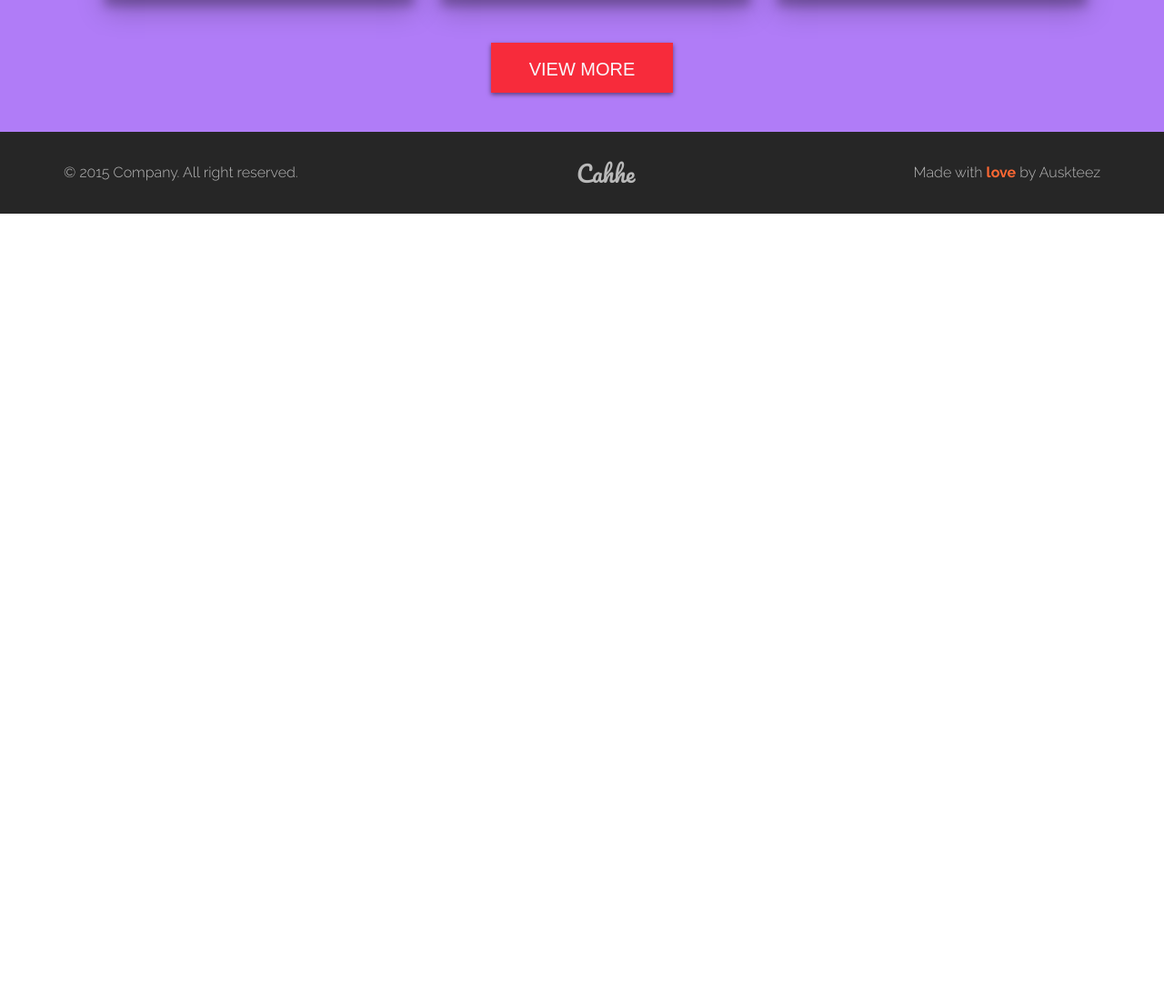
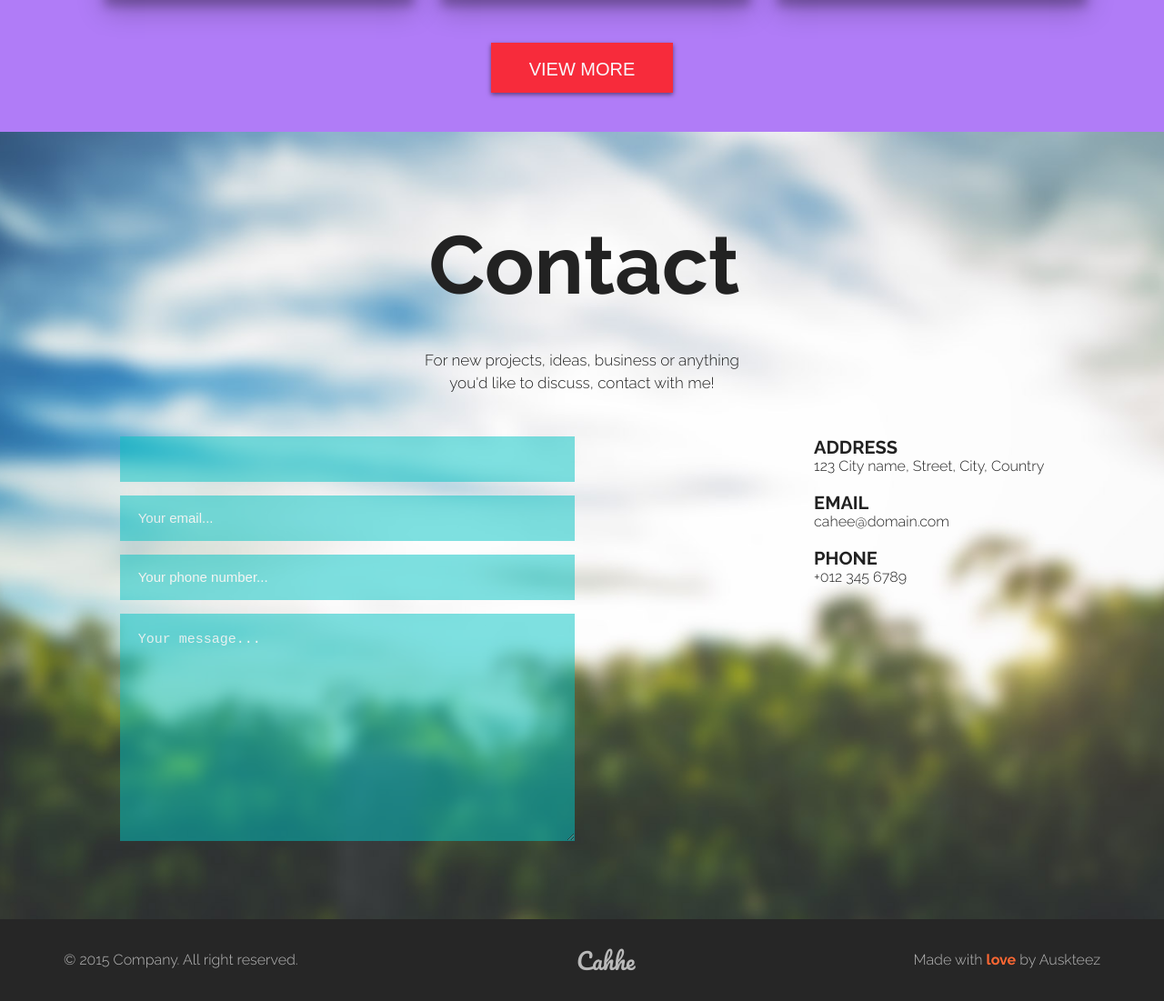
Before and after one commit to findme88/Landing_page, a plain HTML site: page index.html in a window 1280 px wide. Shown: the part 5142-6243 px from the top of the page at 91% size. Before the commit the page ends 5377 px from the top, so only its background shows below. Drawn offline with Linux system fonts and the light colour scheme.

Commit message:
v0.9.5 contact add

```diff
--- a/css/style.css
+++ b/css/style.css
@@ -358,6 +358,7 @@ a {
 
 .subscribe__form-button:hover {
   cursor: pointer;
+  background-color:#9fc729;
 }
 
 /* BLOG */
@@ -457,3 +458,92 @@ a {
   left: 50%;
   transform: translate(-50%, 0);
 }
+
+  /* CONTACT */
+
+  .contact {
+    width: 100%;
+    height: 866px;
+    background-image: url(../images/contact-bg.jpg);
+    background-repeat: no-repeat;
+    background-position: 50% 50%;
+    background-size: cover;
+    font-family: "Raleway", sans-serif;
+    margin: 0 auto;
+    position: relative;
+  }
+  .contact__header {
+    display: flex;
+    flex-direction: column;
+    justify-content: center;
+    align-items: center;
+  }
+
+  .contact__title {
+    width: 337px;
+    font-size: 90px;
+    font-weight: bold;
+    padding: 101px 0 48px 0;
+  }
+
+  .contact__text {
+    font-size: 17px;
+    font-weight: 300;
+    line-height: 1.47;
+    text-align: center;
+    padding-bottom: 46px;
+  }
+
+  .contact__block {
+    display: flex;
+    justify-content: space-around;
+  }
+
+  form {
+    display: flex;
+    flex-wrap: wrap;
+    flex-direction: column;
+  }
+
+  .contact__input,
+  .contact__textarea {
+    width: 500px;
+    height: 50px;
+    background-color: #00c4c4;
+    border: none;
+    margin-bottom: 15px;
+    padding-left: 20px;
+    font-size: 15px;
+    color: #ffffff;
+    opacity: 0.5;
+    font-weight: 300;
+  }
+
+  ::-webkit-input-placeholder {
+    color: #ffffff;
+  }
+
+  .contact__input:focus {
+    border-left: 5px solid #355b82;
+    opacity: 1;
+    outline: 1px solid blue;
+  }
+  .contact__textarea {
+    padding-top: 20px;
+    height: 250px;
+  }
+
+   .contact__info {
+    font-size: 20px;
+    font-weight: bold;
+    line-height: 1.25;
+  }
+
+  .contact__value {
+    font-style: 17px;
+    font-weight: 300;
+  }
+
+  .contact__infoblock {
+    padding-bottom: 20px;
+  }
--- a/index.html
+++ b/index.html
@@ -146,7 +146,7 @@
     <section class="subscribe">
       <div class="container">
           <div class="row subscribe__row">
-              <div class="col-8 subscribe__block">
+              <div class="col-10 subscribe__block">
                   <h1 class="subscribe__title">Subscribe To Us</h1>
                   <p class="subscribe__desc">Dolor sit amet, consectetur adipisicing elit, sed do eiusmod tempor
                       incididunt ut labore et dolore magna aliqua. Ut enim ad minim veniam.</p>
@@ -220,6 +220,41 @@
       </button>
     </div>
     </section>
+    <section class="contact" id="contact">
+      <header class="contact__header">
+        <h1 class="contact__title">Contact</h1>
+        <p class="contact__text">
+          For new projects, ideas, business or anything<br> you'd like to discuss,
+          contact with me!
+        </p>
+      </header>
+      <div class="contact__block">
+        <div class="contact__form">
+          <form action="#">
+            <input class="contact__input" type="text" />
+            <input class="contact__input" type="email" placeholder="Your email..." />
+            <input class="contact__input" type="tel" placeholder="Your phone number..." />
+            <textarea class="contact__textarea" name="" id="" cols="30" rows="10" placeholder="Your message..."></textarea>
+          </form>
+        </div>
+        <div>
+          <ul>
+            <li class="contact__infoblock">
+              <div class="contact__info">ADDRESS</div>
+              <div class="contact__value">123 City name, Street, City, Country</div>
+            </li>
+            <li class="contact__infoblock">
+              <div class="contact__info">EMAIL</div>
+              <div class="contact__value"><a href="mailto:cahee@domain.com">cahee@domain.com</a></div>
+            </li>
+            <li>
+              <div class="contact__info">PHONE</div>
+              <div class="contact__value"><a href="tel">+012 345 6789</a></div>
+            </li>
+          </ul>
+        </div>
+      </div>
+      </section>
     <footer class="footer">
       <div class="container">
         <div class="row footer__row">
```
